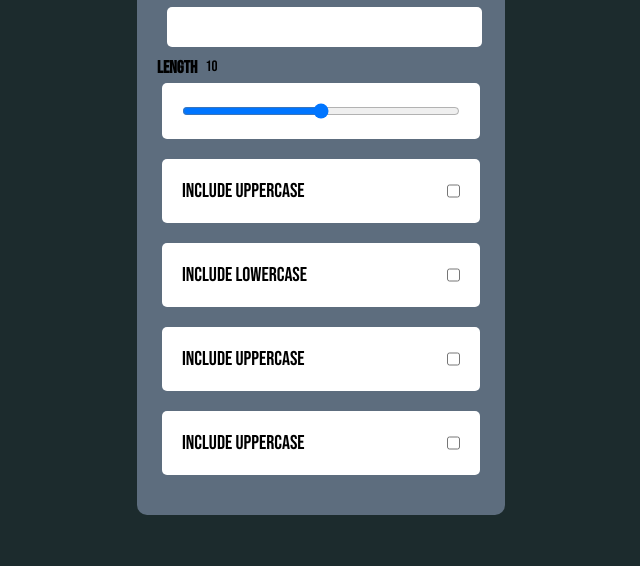
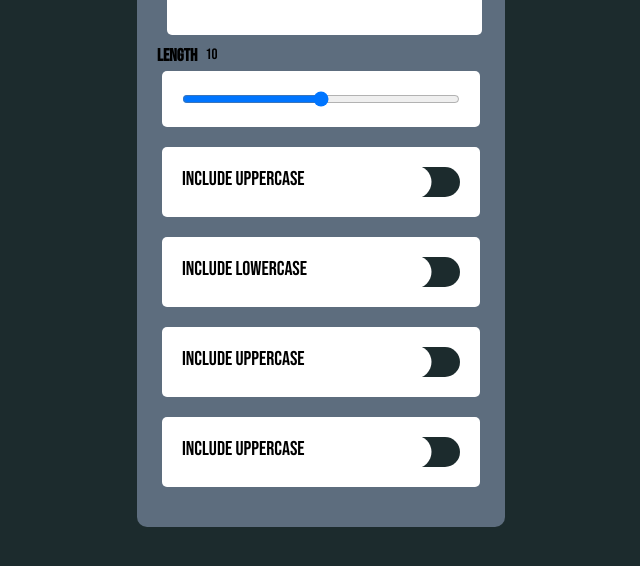
Before and after one commit to JohnnyOhms/Password-Generator, a plain HTML site: page index.html in a window 1280 px wide. Shown: the part 184-750 px from the top of the page, without its empty margins (319-959 px from the left). Drawn offline with Linux system fonts and the light colour scheme; a web font is replaced by a local one.

Commit message:
updated checkbox

```diff
--- a/index.html
+++ b/index.html
@@ -22,7 +22,7 @@
 
         <form action="" class="selectArea">
         <label for="uppercase">Include Uppercase</label>
-        <input type="checkbox" name="ucase" id="uppercase">
+        <input type="checkbox" name="ucase" id="uppercase" class="checkbox">
         </form>
 
         <form action="" class="selectArea">
--- a/style.css
+++ b/style.css
@@ -57,6 +57,7 @@ h1{
     border-radius: var(--radius);
     padding: 1rem;
     margin: 1rem;
+    cursor: pointer;
 }
 
 .range-value{
@@ -86,3 +87,34 @@ h3{
     cursor: pointer;
     background-color: grey;
 }
+
+input[type="checkbox"]{
+    position: relative;
+    width: 60px;
+    height: 30px;
+    -webkit-appearance: none;
+    background-color: var(--black);
+    border-radius: 30px;
+    transition: .5s;
+}
+
+input:checked[type="checkbox"]{
+    background: var(--color-left);
+}
+
+input[type="checkbox"]:before{
+    content: '';
+    position: absolute;
+    width:30px;
+    height: 30px;
+    border-radius: 50%;
+    top:0;
+    left:0;
+    background: #fff;
+    transform: scale(1.1);
+    transition: .5s;
+}
+
+input:checked[type="checkbox"]:before{
+    left: 50%;
+}
```
